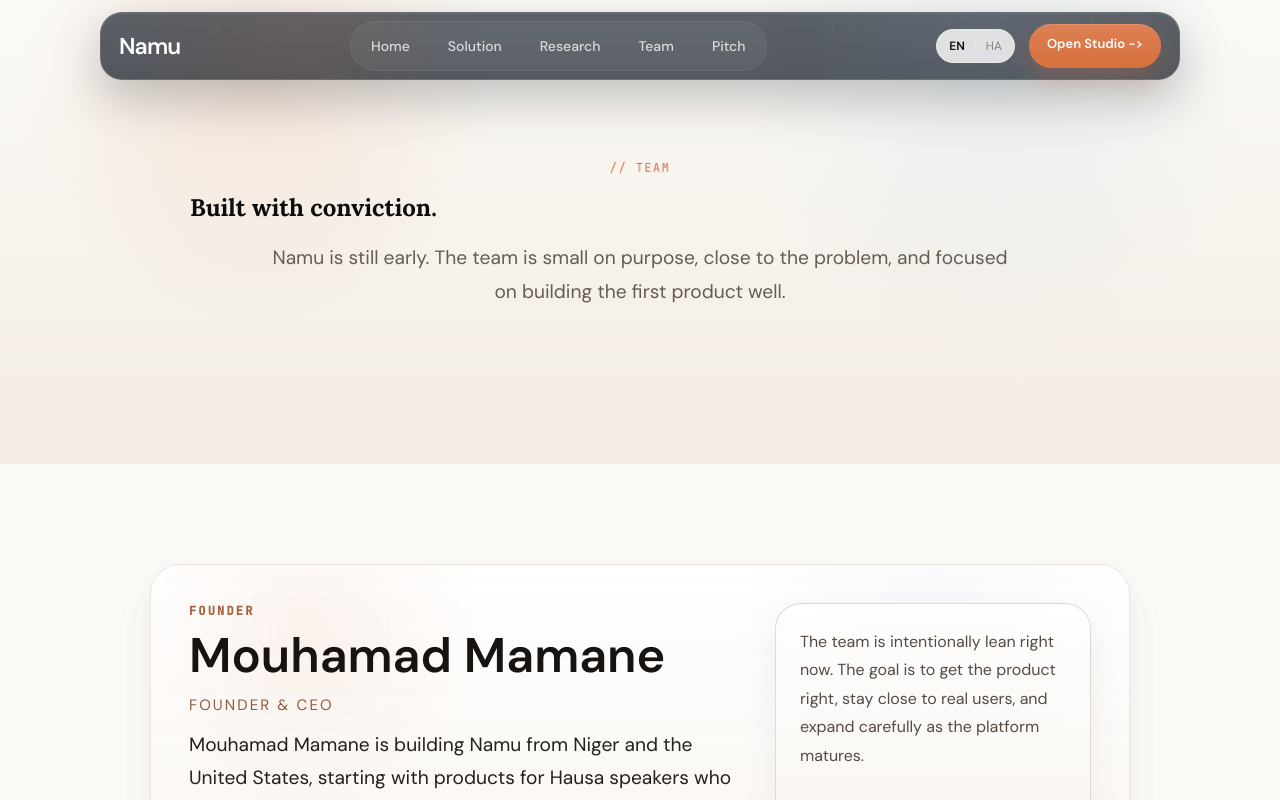
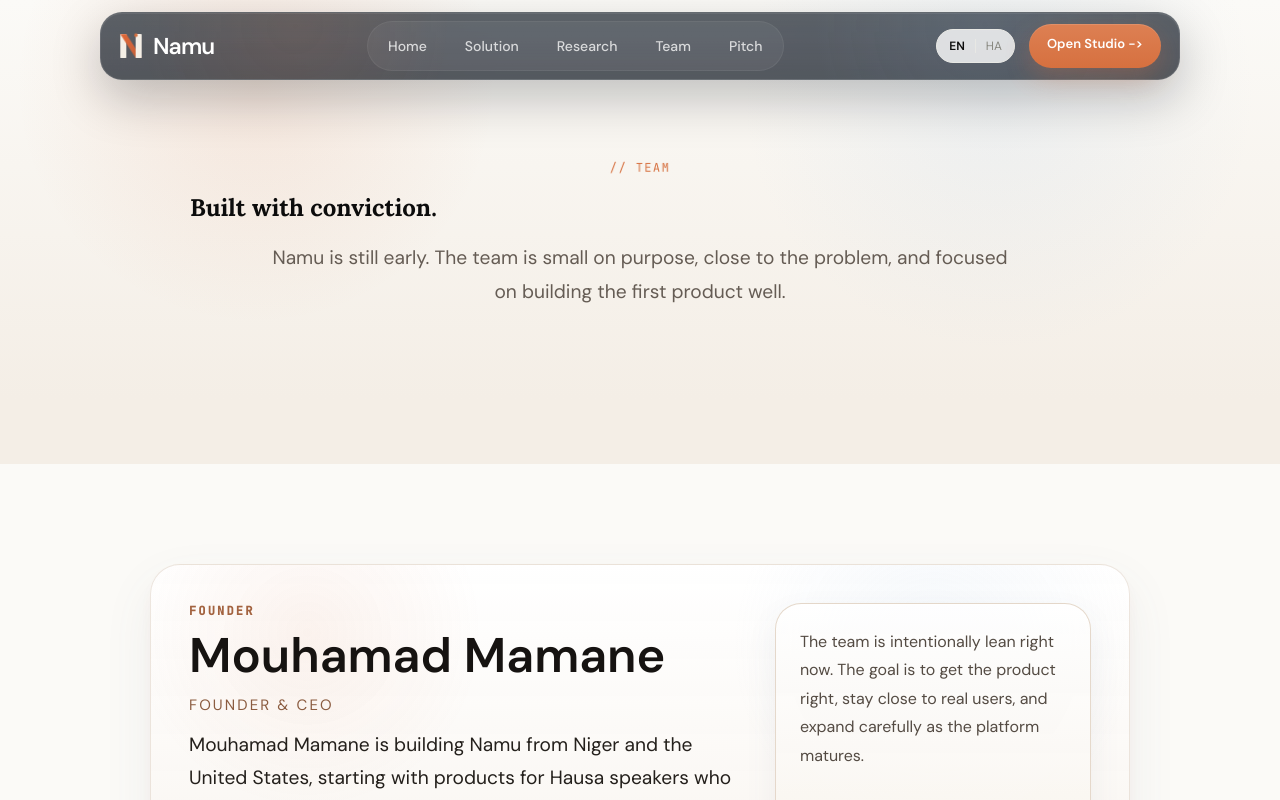
Before and after one commit to Namuai-org/Namu_Website, a Next.js app in the folder namu-website/: page /team in a window 1280 px wide. Shown: the top 800 px of the page. Built offline with nearby package versions, Linux system fonts and the light colour scheme.

Commit message:
logo redesing

```diff
--- /dev/null
+++ b/namu-website/components/brand/NamuLogoMark.tsx
@@ -0,0 +1,138 @@
+"use client";
+
+import type { CSSProperties, SVGProps } from "react";
+import { useEffect, useId, useRef } from "react";
+import styles from "./namu-logo-mark.module.css";
+
+type NamuLogoMarkProps = {
+  variant?: "onDark" | "onLight";
+  /** Pixel height; width follows 72:84 aspect ratio */
+  height?: number;
+  className?: string;
+} & Omit<SVGProps<SVGSVGElement>, "viewBox" | "xmlns">;
+
+function easeInOutQuad(t: number) {
+  return t < 0.5 ? 2 * t * t : -1 + (4 - 2 * t) * t;
+}
+
+function lerp(a: number, b: number, t: number) {
+  return a + (b - a) * t;
+}
+
+function hexToRgb(hex: string): [number, number, number] {
+  const h = hex.replace("#", "");
+  return [
+    parseInt(h.slice(0, 2), 16),
+    parseInt(h.slice(2, 4), 16),
+    parseInt(h.slice(4, 6), 16),
+  ];
+}
+
+function rgbToHex(r: number, g: number, b: number) {
+  return `#${[r, g, b]
+    .map((v) =>
+      Math.round(Math.min(255, Math.max(0, v)))
+        .toString(16)
+        .padStart(2, "0"),
+    )
+    .join("")}`;
+}
+
+function lerpHex(a: string, b: string, t: number) {
+  const [ar, ag, ab] = hexToRgb(a);
+  const [br, bg, bb] = hexToRgb(b);
+  return rgbToHex(lerp(ar, br, t), lerp(ag, bg, t), lerp(ab, bb, t));
+}
+
+/** Namu wordmark geometry from brand SVG; motion tuned for calm, Anthropic-like ambient feel */
+export function NamuLogoMark({
+  variant = "onDark",
+  height = 28,
+  className = "",
+  style,
+  ...svgProps
+}: NamuLogoMarkProps) {
+  const reactId = useId().replace(/:/g, "");
+  const gradId = `namu-og-${reactId}`;
+  const clipId = `namu-clip-${reactId}`;
+
+  const stop0Ref = useRef<SVGStopElement>(null);
+  const stop1Ref = useRef<SVGStopElement>(null);
+
+  const barFill = variant === "onDark" ? "#F5EFE6" : "#1A1510";
+
+  useEffect(() => {
+    const stop0 = stop0Ref.current;
+    const stop1 = stop1Ref.current;
+    if (!stop0 || !stop1) return;
+
+    const mq = window.matchMedia("(prefers-reduced-motion: reduce)");
+    let raf = 0;
+    const periodMs = 12_000;
+    const c1a = "#F08050";
+    const c1b = "#E06838";
+    const c2a = "#A84E25";
+    const c2b = "#C4603A";
+
+    let t0: number | null = null;
+
+    const tick = (ts: number) => {
+      if (mq.matches) return;
+      if (t0 === null) t0 = ts;
+      const raw = ((ts - t0) % periodMs) / periodMs;
+      const w = raw < 0.5 ? easeInOutQuad(raw * 2) : easeInOutQuad((1 - raw) * 2);
+      stop0.setAttribute("stop-color", lerpHex(c1a, c1b, w));
+      stop1.setAttribute("stop-color", lerpHex(c2a, c2b, w));
+      raf = requestAnimationFrame(tick);
+    };
+
+    const start = () => {
+      cancelAnimationFrame(raf);
+      t0 = null;
+      if (mq.matches) return;
+      raf = requestAnimationFrame(tick);
+    };
+
+    start();
+    mq.addEventListener("change", start);
+    return () => {
+      mq.removeEventListener("change", start);
+      cancelAnimationFrame(raf);
+    };
+  }, []);
+
+  return (
+    <svg
+      className={`${styles.mark} ${className}`.trim()}
+      viewBox="0 0 72 84"
+      fill="none"
+      xmlns="http://www.w3.org/2000/svg"
+      aria-hidden
+      focusable={false}
+      style={
+        {
+          ...style,
+          ["--namu-logo-h" as string]: `${height}px`,
+        } as CSSProperties
+      }
+      {...svgProps}
+    >
+      <defs>
+        <linearGradient id={gradId} x1="0" y1="0" x2="1" y2="1">
+          <stop ref={stop0Ref} offset="0%" stopColor="#F08050" />
+          <stop ref={stop1Ref} offset="100%" stopColor="#A84E25" />
+        </linearGradient>
+        <clipPath id={clipId}>
+          <rect width="72" height="84" />
+        </clipPath>
+      </defs>
+      <circle className={styles.halo} cx="36" cy="44" r="22" fill="#D6703F" />
+      <rect className={styles.barL} x="4" y="6" width="18" height="72" rx="2.5" fill={barFill} />
+      <g className={styles.diag} clipPath={`url(#${clipId})`}>
+        <polygon points="4,6 22,6 68,78 50,78" fill={`url(#${gradId})`} />
+      </g>
+      <rect className={styles.barR} x="50" y="6" width="18" height="72" rx="2.5" fill={barFill} />
+      <circle className={styles.dot} cx="51" cy="9.5" r="5.5" fill="#D6703F" />
+    </svg>
+  );
+}
--- /dev/null
+++ b/namu-website/components/brand/namu-logo-mark.module.css
@@ -0,0 +1,118 @@
+/**
+ * Ambient mark motion — long, soft cycles (Anthropic-like pacing).
+ * Staggered delays so bars / diagonal / dot don’t move in lockstep.
+ */
+.mark {
+  display: block;
+  flex-shrink: 0;
+  width: auto;
+  aspect-ratio: 72 / 84;
+  height: var(--namu-logo-h, 28px);
+  overflow: visible;
+}
+
+.diag {
+  animation: namuDiag 11s cubic-bezier(0.42, 0.02, 0.28, 1) infinite;
+  animation-delay: -0.8s;
+  transform-box: fill-box;
+  transform-origin: 50% 58%;
+}
+
+.barL {
+  animation: namuLeanL 11s cubic-bezier(0.42, 0.02, 0.28, 1) infinite;
+  animation-delay: -2.4s;
+  transform-box: fill-box;
+  transform-origin: 50% 100%;
+}
+
+.barR {
+  animation: namuLeanR 11s cubic-bezier(0.42, 0.02, 0.28, 1) infinite;
+  animation-delay: -4.1s;
+  transform-box: fill-box;
+  transform-origin: 50% 100%;
+}
+
+.dot {
+  animation: namuDot 11s cubic-bezier(0.4, 0, 0.2, 1) infinite;
+  animation-delay: -1.1s;
+  transform-box: fill-box;
+  transform-origin: center;
+}
+
+.halo {
+  animation: namuHalo 11s cubic-bezier(0.45, 0.05, 0.25, 1) infinite;
+  animation-delay: -3.3s;
+  transform-origin: 36px 44px;
+  transform-box: fill-box;
+}
+
+@keyframes namuDiag {
+  0%,
+  100% {
+    transform: rotate(0deg) scaleX(1);
+  }
+  32% {
+    transform: rotate(0.85deg) scaleX(1.008);
+  }
+  64% {
+    transform: rotate(-0.75deg) scaleX(0.996);
+  }
+}
+
+@keyframes namuLeanL {
+  0%,
+  100% {
+    transform: rotate(0deg);
+  }
+  50% {
+    transform: rotate(-0.38deg);
+  }
+}
+
+@keyframes namuLeanR {
+  0%,
+  100% {
+    transform: rotate(0deg);
+  }
+  50% {
+    transform: rotate(0.38deg);
+  }
+}
+
+@keyframes namuDot {
+  0%,
+  100% {
+    transform: scale(1) translate(0, 0);
+    opacity: 1;
+  }
+  38% {
+    transform: scale(1.09) translate(0, -0.6px);
+    opacity: 0.94;
+  }
+  72% {
+    transform: scale(0.98) translate(0, 0.35px);
+    opacity: 1;
+  }
+}
+
+@keyframes namuHalo {
+  0%,
+  100% {
+    opacity: 0;
+    transform: scale(0.92);
+  }
+  50% {
+    opacity: 0.055;
+    transform: scale(1.06);
+  }
+}
+
+@media (prefers-reduced-motion: reduce) {
+  .diag,
+  .barL,
+  .barR,
+  .dot,
+  .halo {
+    animation: none !important;
+  }
+}
--- a/namu-website/components/landing/Footer.tsx
+++ b/namu-website/components/landing/Footer.tsx
@@ -2,6 +2,7 @@
 
 import Link from "next/link";
 import { useTranslation } from "@/hooks/useTranslation";
+import { NamuLogoMark } from "@/components/brand/NamuLogoMark";
 
 export function Footer() {
   const { t } = useTranslation();
@@ -11,6 +12,7 @@
       <div className="container footer-top">
         <div className="footer-col footer-brand-col">
           <div className="footer-brand">
+            <NamuLogoMark variant="onDark" height={30} />
             <span className="footer-name">{t("brand.name")}</span>
           </div>
           <p>{t("brand.missionShort")}</p>
--- a/namu-website/components/landing/NavBar.tsx
+++ b/namu-website/components/landing/NavBar.tsx
@@ -8,6 +8,7 @@
 import { getStudioTarget } from "@/lib/supabaseClient";
 import { useTranslation } from "@/hooks/useTranslation";
 import { LanguageToggle } from "@/components/landing/LanguageToggle";
+import { NamuLogoMark } from "@/components/brand/NamuLogoMark";
 
 export function NavBar() {
   const scrolled = useNavScroll(100);
@@ -29,6 +30,7 @@
     <>
       <header className={`nav-shell ${scrolled ? "scrolled" : ""}`}>
         <Link href="/" className="nav-brand" onClick={() => setMenuOpen(false)}>
+          <NamuLogoMark variant="onDark" height={28} />
           <span className="nav-name">{t("brand.name")}</span>
         </Link>
 
```
Also changed, not shown: namu-website/app/globals.css.
